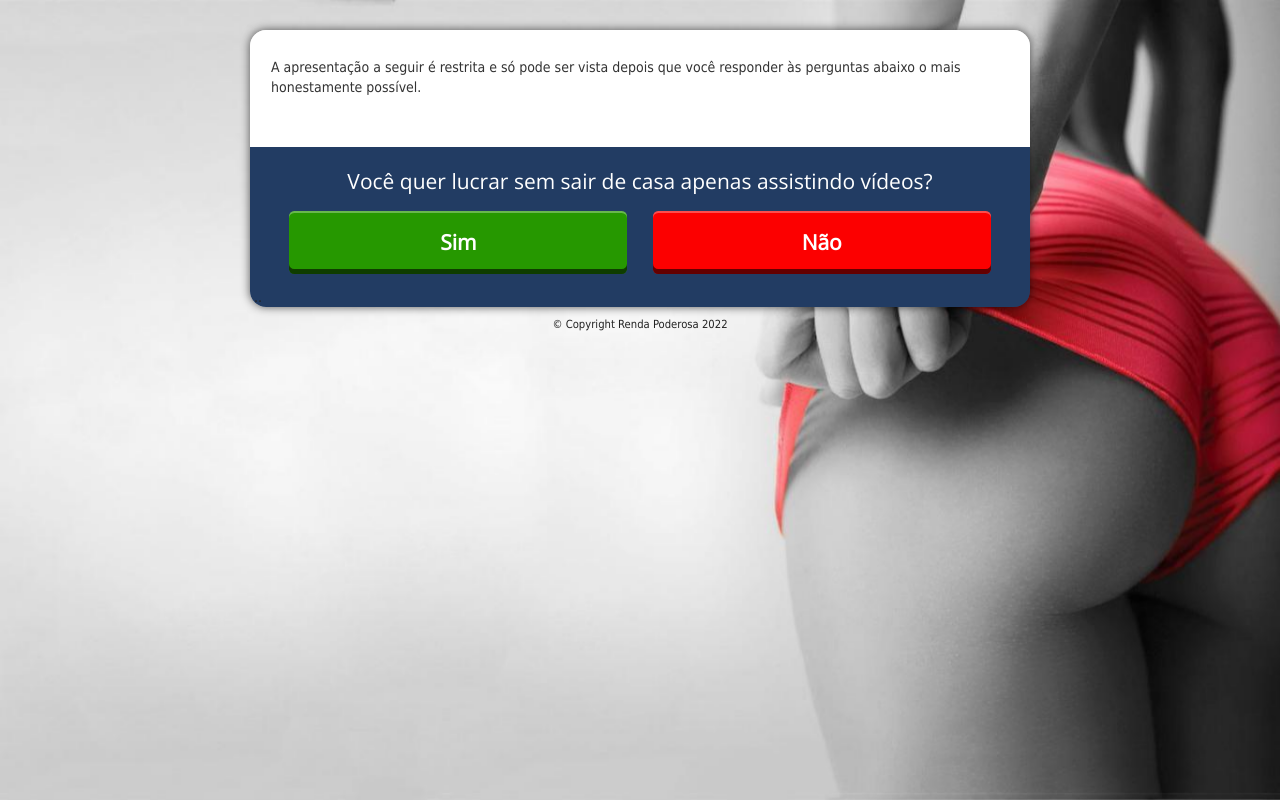
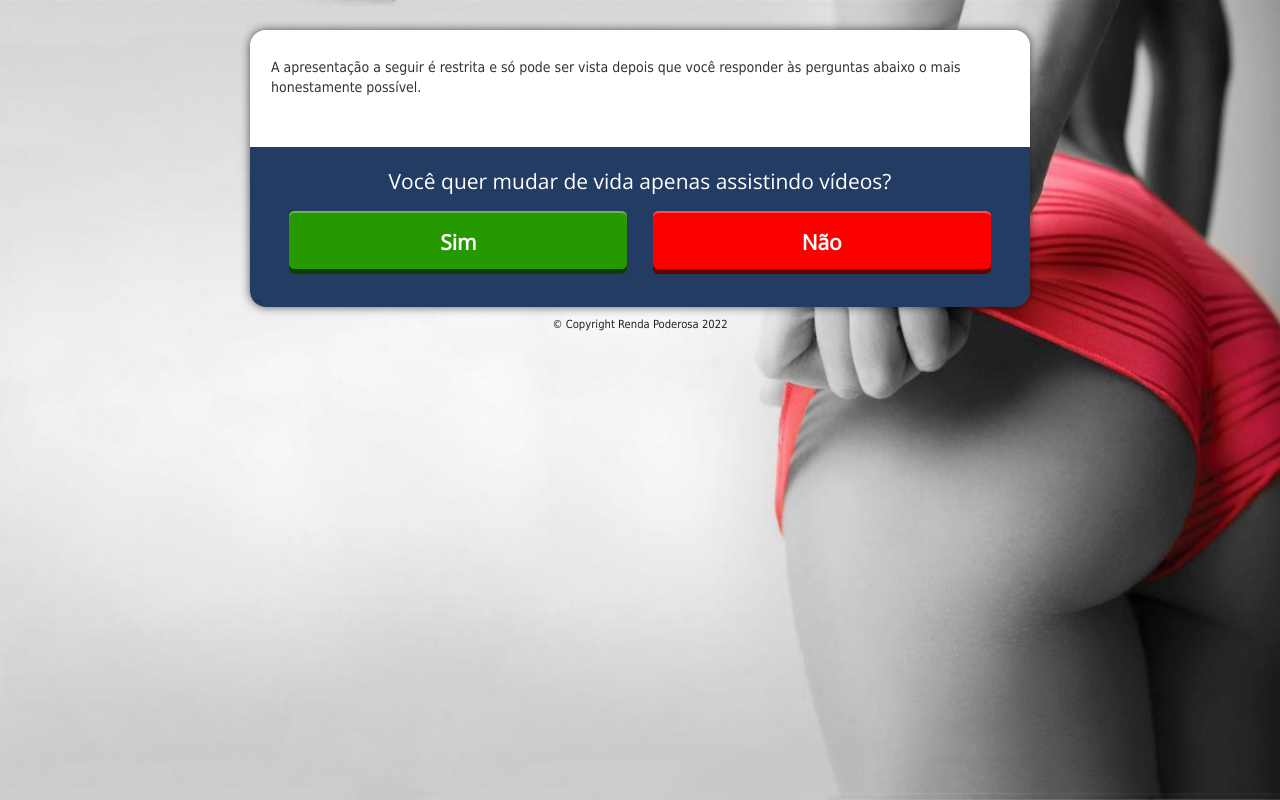
Before and after one commit to pamela-melo/perguntas, a plain HTML site: page index.html in a window 1280 px wide. Drawn offline with nearby package versions, Linux system fonts and the light colour scheme; no server answers.

Commit message:
Update index.html

```diff
--- a/index.html
+++ b/index.html
@@ -146,7 +146,7 @@
 <div id="surveyBox" class="clearfix">
 <div id="questionBox" class="clearfix">
 <article id="step1" class="questionStep clearfix" data-step="1">
-<h6>Você quer lucrar sem sair de casa apenas assistindo vídeos?</h6>
+<h6>Você quer mudar de vida apenas assistindo vídeos?</h6>
 <button class="stepButton yesBtn s1" data-step="1" href="" data-swap="">Sim</button>
 <button class="stepButton noBtn s1" data-step="1" href="" data-swap="">Não</button>
 </article>
```
